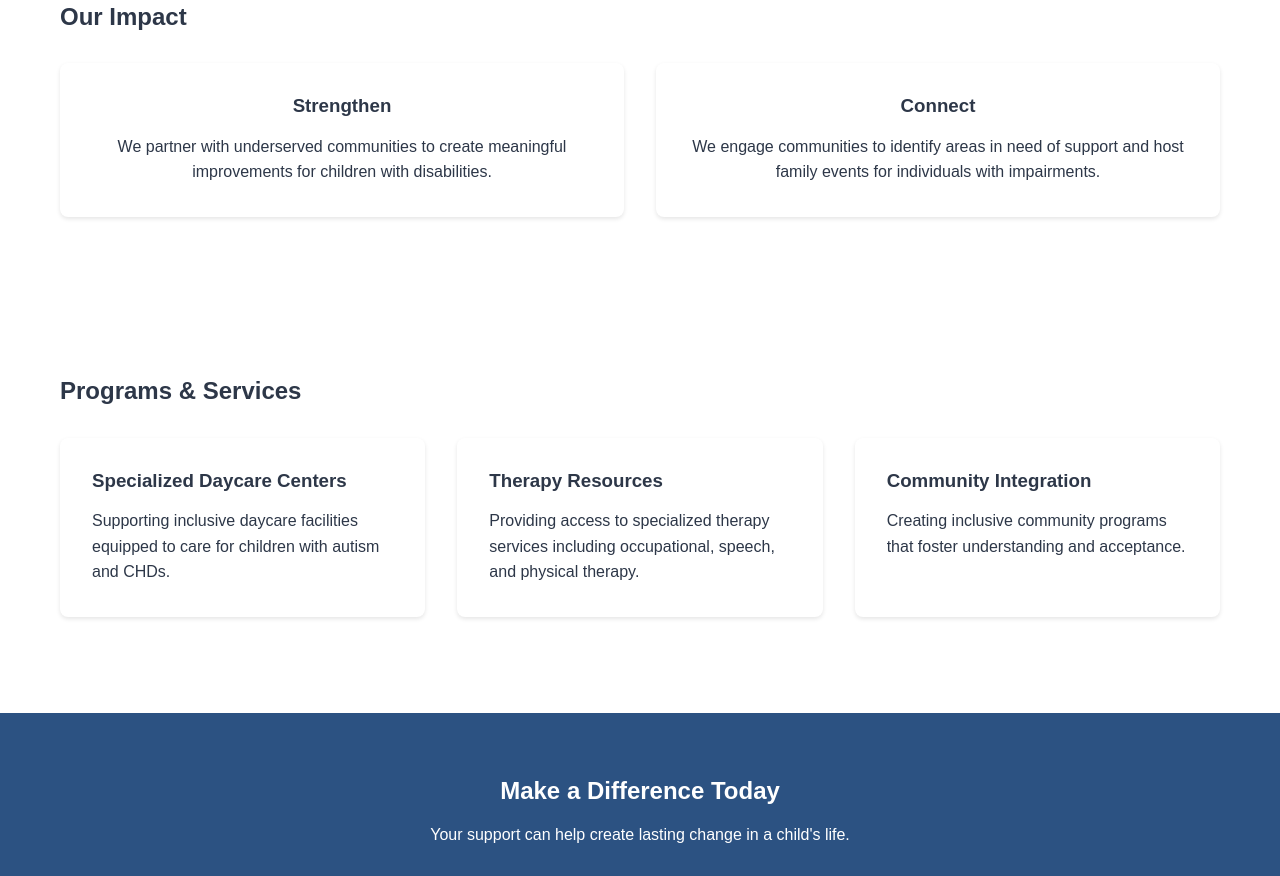
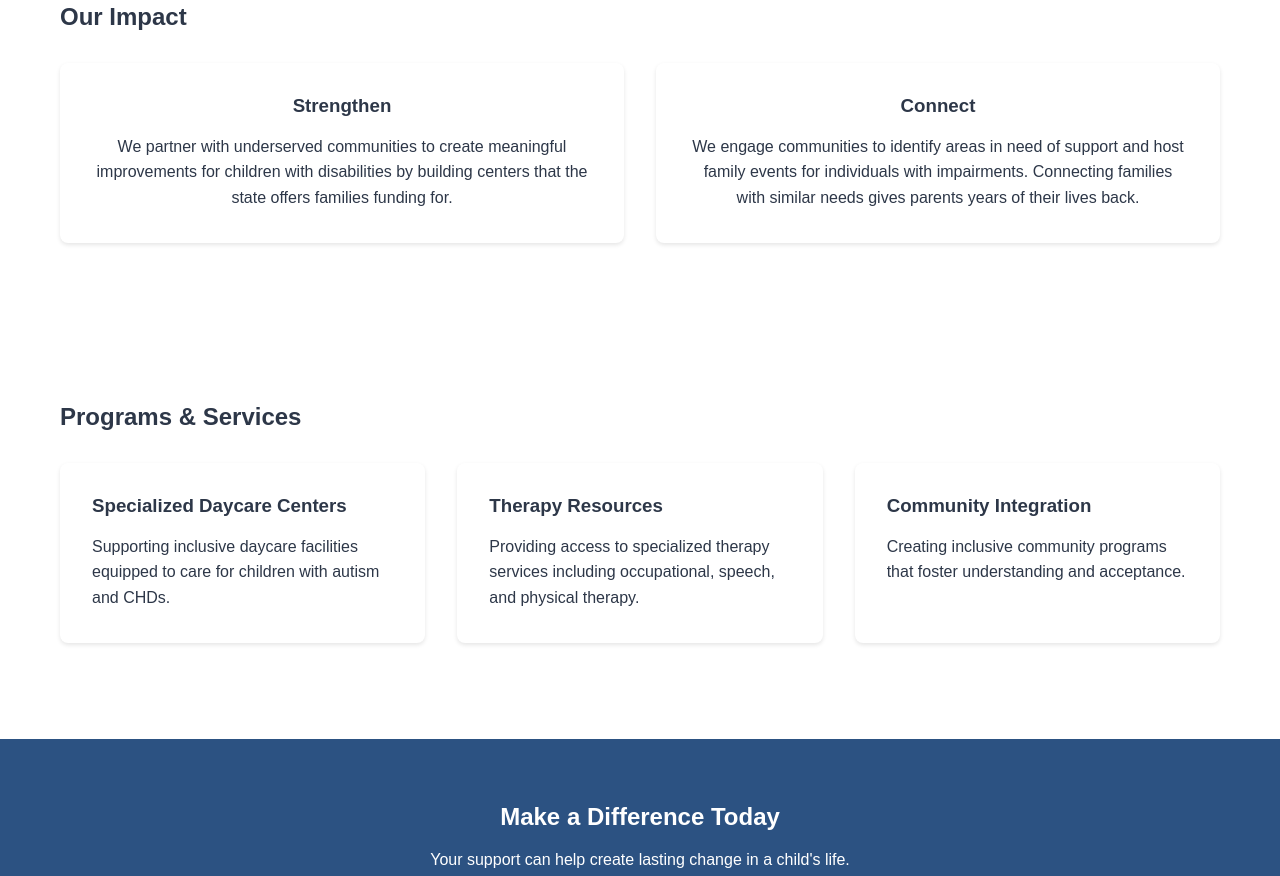
Before and after one commit to ohftx/ohftx.github.io, a plain HTML site: page index.html in a window 1280 px wide. Shown: the part 1239-2115 px from the top of the page. Drawn offline with Linux system fonts and the light colour scheme.

Commit message:
updated text and logo

```diff
--- a/index.html
+++ b/index.html
@@ -308,11 +308,11 @@
             <div class="impact-stats">
                 <div class="stat-card">
                     <h3>Strengthen</h3>
-                    <p>We partner with underserved communities to create meaningful improvements for children with disabilities.</p>
+                    <p>We partner with underserved communities to create meaningful improvements for children with disabilities by building centers that the state offers families funding for.</p>
                 </div>
                 <div class="stat-card">
                     <h3>Connect</h3>
-                    <p>We engage communities to identify areas in need of support and host family events for individuals with impairments.</p>
+                    <p>We engage communities to identify areas in need of support and host family events for individuals with impairments. Connecting families with similar needs gives parents years of their lives back.</p>
                 </div>
             </div>
         </div>
```
